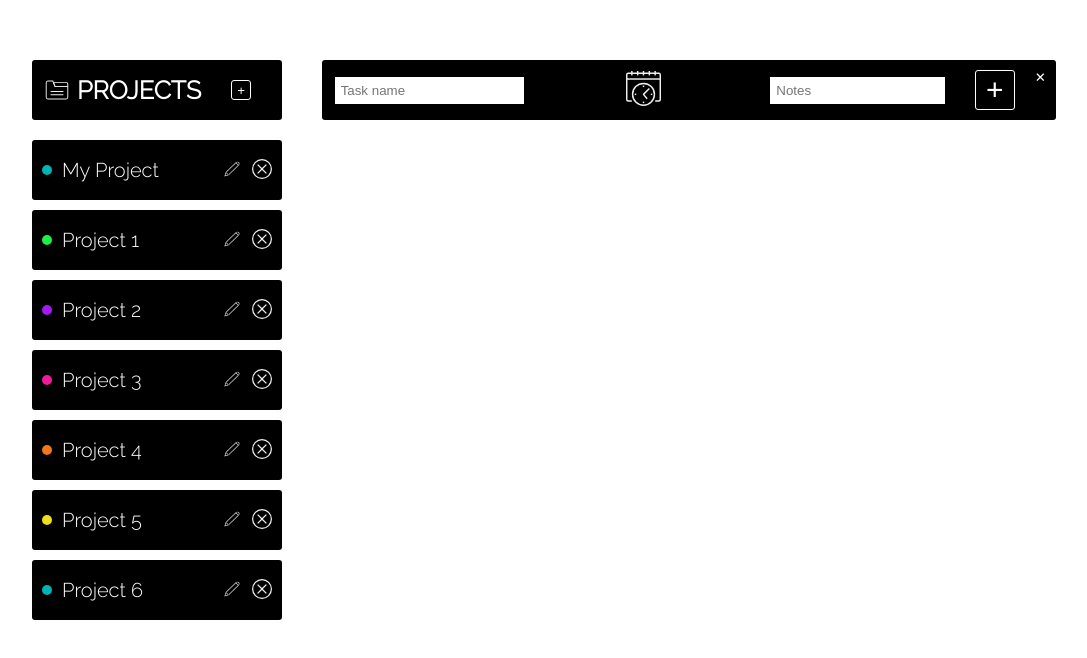
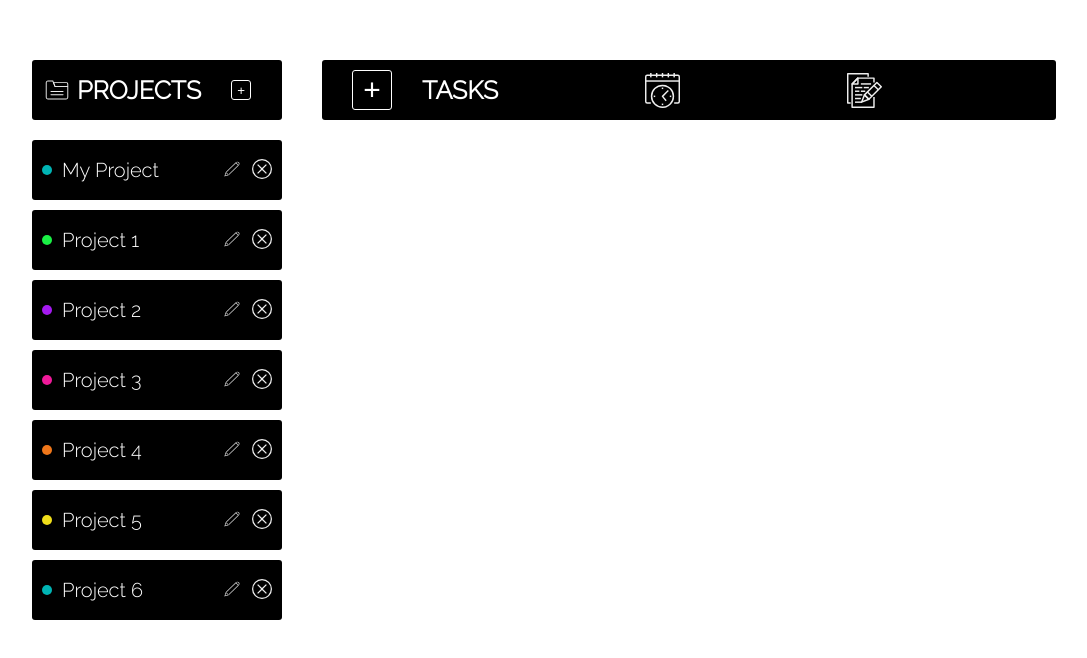
Before and after one commit to walkermicah/to-do, a website built with webpack: page src/index.html in a window 1280 px wide. Shown: the whole page, without its empty margins (96-1183 px from the left). Built offline with nearby package versions, Linux system fonts and the light colour scheme.

Commit message:
Edit new task form markup

```diff
--- a/src/index.html
+++ b/src/index.html
@@ -38,24 +38,24 @@
           <div class="projects"></div>
         </div>
       <div class="taskbar">
-        <div class="taskbar-menu hidden">
+        <div class="taskbar-menu">
           <button class="taskbar-form-btn">&plus;</button>
 
           <p class="taskbar-title">TASKS</p>
 
-          <img src="../src/img/date.svg" class="taskbar-date-icon icon-xxl"></img>
+          <img src="../src/img/date.svg" class="taskbar-date-icon icon-xl"></img>
 
-          <img src="../src/img/notes.svg" class="taskbar-notes-icon icon-xxl"></img>
+          <img src="../src/img/notes.svg" class="taskbar-notes-icon icon-xl"></img>
 
           <div></div>
         </div>
 
-        <div class="taskbar-form">
+        <div class="taskbar-form hidden">
           <input type="text" class="task-name-input" placeholder="Task name">
 
-          <button class="task-date-input-btn"><img src="../src/img/date.svg" class="task-date-input-icon icon-xl"></img></button>
+          <input type="text" class="task-notes-input" placeholder="Notes">
 
-          <input type="text" class="task-notes-input" placeholder="Notes">
+          <input type="date" name="date" class="task-date-input" id="date">
 
           <button class="new-task-submit-btn">&plus;</button>
 
```
